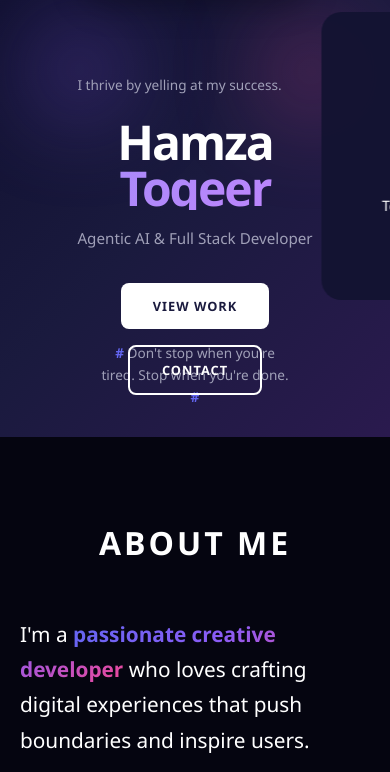
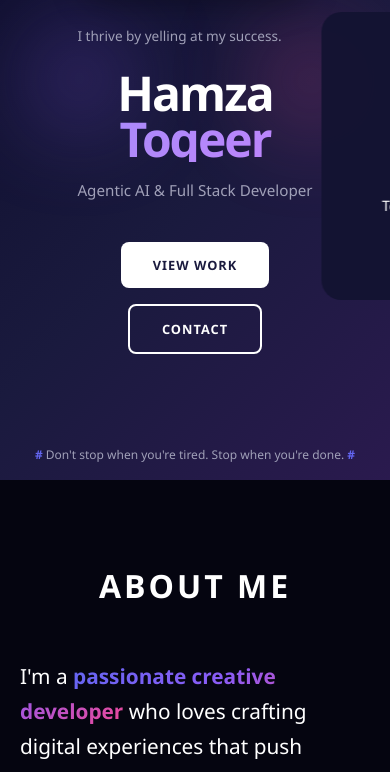
Before and after one commit to humzaat/hamza-portfolio, a plain HTML site: page index.html in a window 390 px wide. Shown: the part 69-841 px from the top of the page. Drawn offline with nearby package versions, Linux system fonts and the light colour scheme.

Commit message:
Fix button and quote overlap - add proper spacing and z-index

```diff
--- a/style.css
+++ b/style.css
@@ -133,8 +133,8 @@ body {
 
 /* Hero Section - SHORT/COMPACT */
 .hero {
-    min-height: 70vh;
-    height: 70vh;
+    min-height: 75vh;
+    height: 75vh;
     display: flex;
     align-items: center;
     justify-content: center;
@@ -142,6 +142,7 @@ body {
     overflow: hidden;
     background: linear-gradient(135deg, #0f0f2e 0%, #1a1a3e 50%, #2a1a4e 100%);
     padding-top: 100px;
+    padding-bottom: 80px;
 }
 
 .hero-particle {
@@ -181,6 +182,7 @@ body {
     z-index: 2;
     text-align: center;
     padding: 1rem;
+    margin-bottom: 60px;
 }
 
 .hero-intro {
@@ -218,7 +220,7 @@ body {
 .hero-subtitle {
     font-size: 1rem;
     color: var(--gray-text);
-    margin: 1rem 0 2rem 0;
+    margin: 1rem 0 2.5rem 0;
     font-weight: 400;
 }
 
@@ -227,6 +229,7 @@ body {
     gap: 1rem;
     justify-content: center;
     margin-top: 2rem;
+    margin-bottom: 3rem;
 }
 
 .btn {
@@ -265,13 +268,16 @@ body {
 
 .hero-quote {
     position: absolute;
-    bottom: 30px;
+    bottom: 20px;
     left: 50%;
     transform: translateX(-50%);
     text-align: center;
     color: var(--gray-text);
     font-size: 0.85rem;
     font-weight: 400;
+    z-index: 1;
+    width: 100%;
+    padding: 0 20px;
 }
 
 .hash {
@@ -711,8 +717,13 @@ body {
     }
 
     .hero {
-        min-height: 60vh;
-        height: 60vh;
+        min-height: 65vh;
+        height: 65vh;
+        padding-bottom: 60px;
+    }
+
+    .hero-content {
+        margin-bottom: 40px;
     }
 
     .hero-name {
@@ -726,6 +737,12 @@ body {
     .hero-buttons {
         flex-direction: column;
         align-items: center;
+        margin-bottom: 2rem;
+    }
+
+    .hero-quote {
+        bottom: 15px;
+        font-size: 0.75rem;
     }
 
     .section-title {
```
